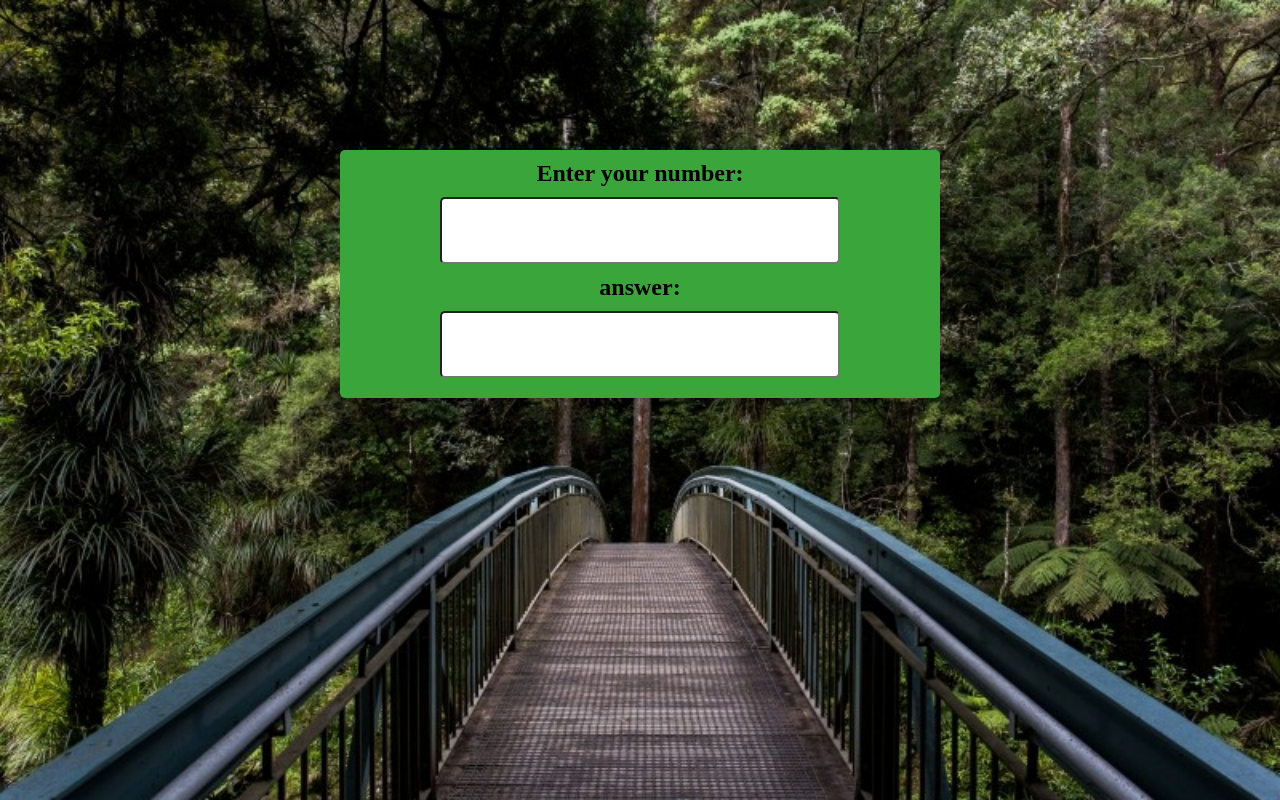
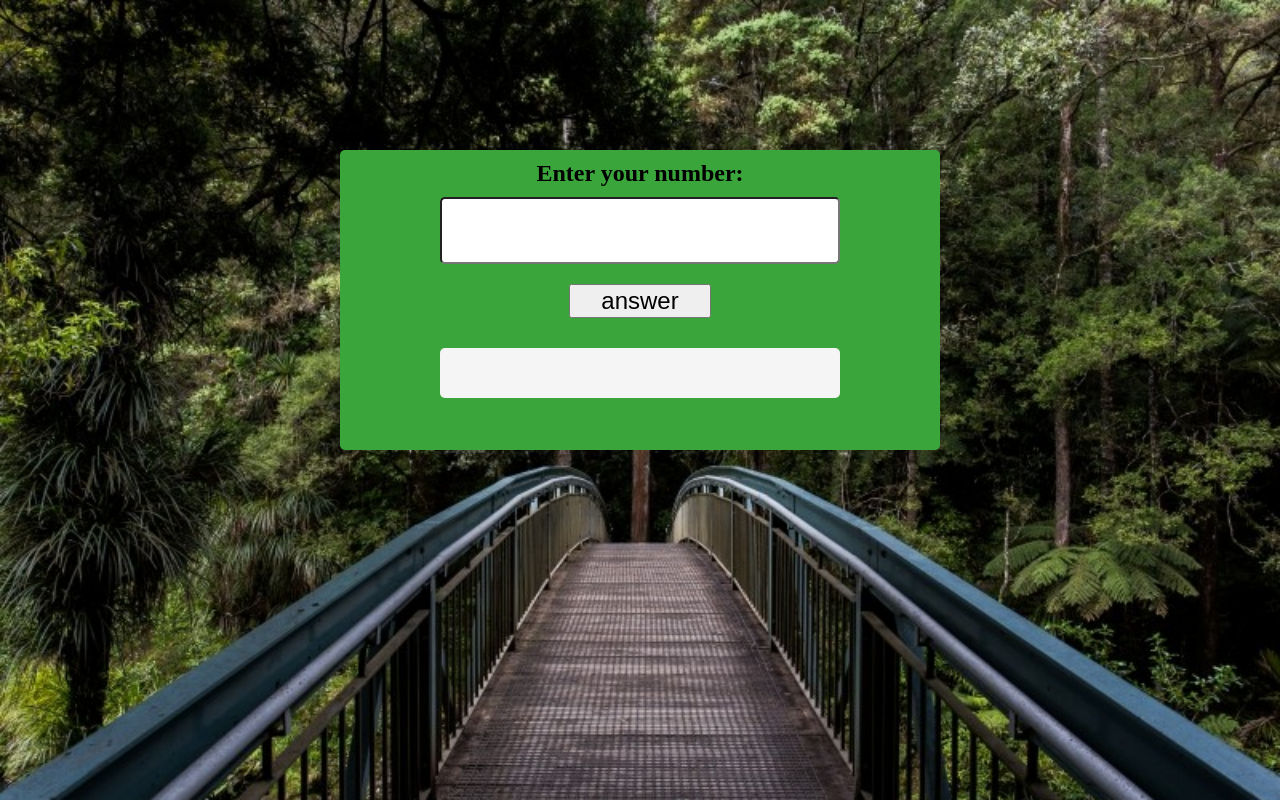
Before and after one commit to pariamoloodi/random, a plain HTML site: page index.html in a window 1280 px wide. Drawn offline with Linux system fonts and the light colour scheme.

Commit message:
add function

```diff
--- a/index.html
+++ b/index.html
@@ -11,10 +11,10 @@
     <div class="container">
        <form name="form">
          Enter your number:<br>
-        <input ondblclick=addNumber() type="text" name:"number"> <br>
-        answer:<br>
-        <input type="text" name="answer"><br>
+        <input id="demo" type="text" name:"number"> <br>
+        <button onclick="myFunction()">answer</button><br>
        </form>
+       <div id="logo"></div>
     </div>
         <script>
 
@@ -24,25 +24,14 @@
             }
 
             let random = myRandom(10, 100);
-            console.log(random);
+            //console.log(random);
 
-
-            function addNumber() {
-
-            if( form.number.value < random ){
-              "form.answer.value = 'it is more than this'";
+            function myFunction() {
+                var number = document.getElementById("demo").value;
+                var natije = (number < random) ? "It's too small" : "It's too big";
+                document.getElementById("logo").innerHTML = natije;
             }
-            else if( form.number.value > random){
-                "form.answer.value = 'it is less than this'";
-            }
-
-            else{
-                "form.answer.value = 'No, its false'";
-            }
-            };
-        </script>
-
-
+            </script>
 
 </body>
 </html>
--- a/style.css
+++ b/style.css
@@ -8,6 +8,7 @@ body{
 }
 .container{
     width: 600px;
+    height:300px;
     background:rgb(58, 165, 58);
     margin:auto;
     margin-top:150px;
@@ -28,3 +29,26 @@ input{
     margin-bottom:10px;
     border-radius:5px;
 }
+button{
+    font-size : 24px;
+    padding-right: 30px;
+    padding-left:30px;
+    cursor: pointer;
+    margin-top:10px;
+}
+div#logo{
+    margin:auto;
+    margin-top:30px;
+    padding:10px;
+
+}
+
+#logo{
+    text-align:center;
+    width:400px;
+    height:50px;
+    padding:30px;
+    font-size:30px;
+    border-radius:5px;
+    background:whitesmoke;
+}
```
